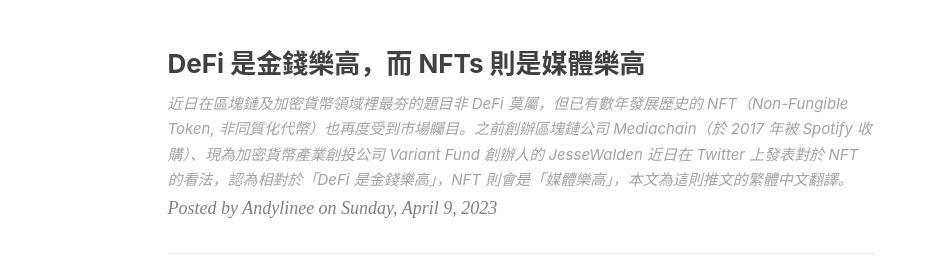
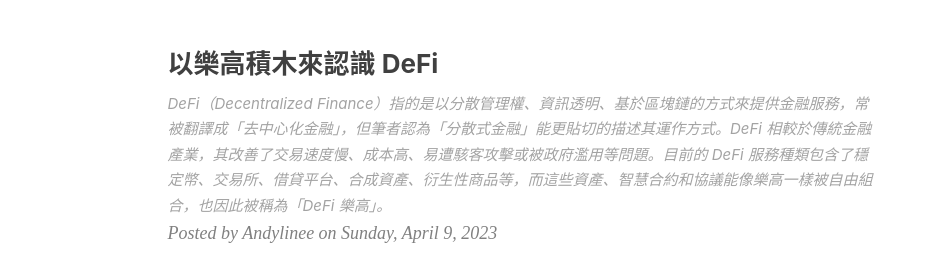
Before and after one commit to andylinee/andylinee.github.io, a plain HTML site: page tags/去中心化金融/index.html in a window 1280 px wide. Shown: the part 421-697 px from the top of the page, 0-942 px from the left. Drawn offline with nearby package versions, Linux system fonts and the light colour scheme.

Commit message:
fix: update tags in article

```diff
--- a/tags/去中心化金融/index.html
+++ b/tags/去中心化金融/index.html
@@ -185,29 +185,6 @@
         ">
 
 <div data-pagefind-ignore="all">
-
-<div class="post-preview">
-    <a href="https://andylinee.github.io/2023/04/09/defi-lego-intro/">
-        <h2 class="post-title">
-            DeFi 是金錢樂高，而 NFTs 則是媒體樂高
-        </h2>
-
-        <div class="post-content-preview">
-
-            近日在區塊鏈及加密貨幣領域裡最夯的題目非 DeFi 莫屬，但已有數年發展歷史的 NFT（Non-Fungible Token, 非同質化代幣）也再度受到市場矚目。之前創辦區塊鏈公司 Mediachain（於 2017 年被 Spotify 收購）、現為加密貨幣產業創投公司 Variant Fund 創辦人的 JesseWalden 近日在 Twitter 上發表對於 NFT 的看法，認為相對於「DeFi 是金錢樂高」，NFT 則會是「媒體樂高」，本文為這則推文的繁體中文翻譯。
-
-        </div>
-    </a>
-    <p class="post-meta">
-
-        Posted by Andylinee on Sunday, April 9, 2023
-
-
-
-    </p>
-
-</div>
-<hr>
 
 <div class="post-preview">
     <a href="https://andylinee.github.io/2023/04/09/defi-lego-intro/">
```
Also changed, not shown: tags/去中心化金融/index.xml (+0 -19 lines).
